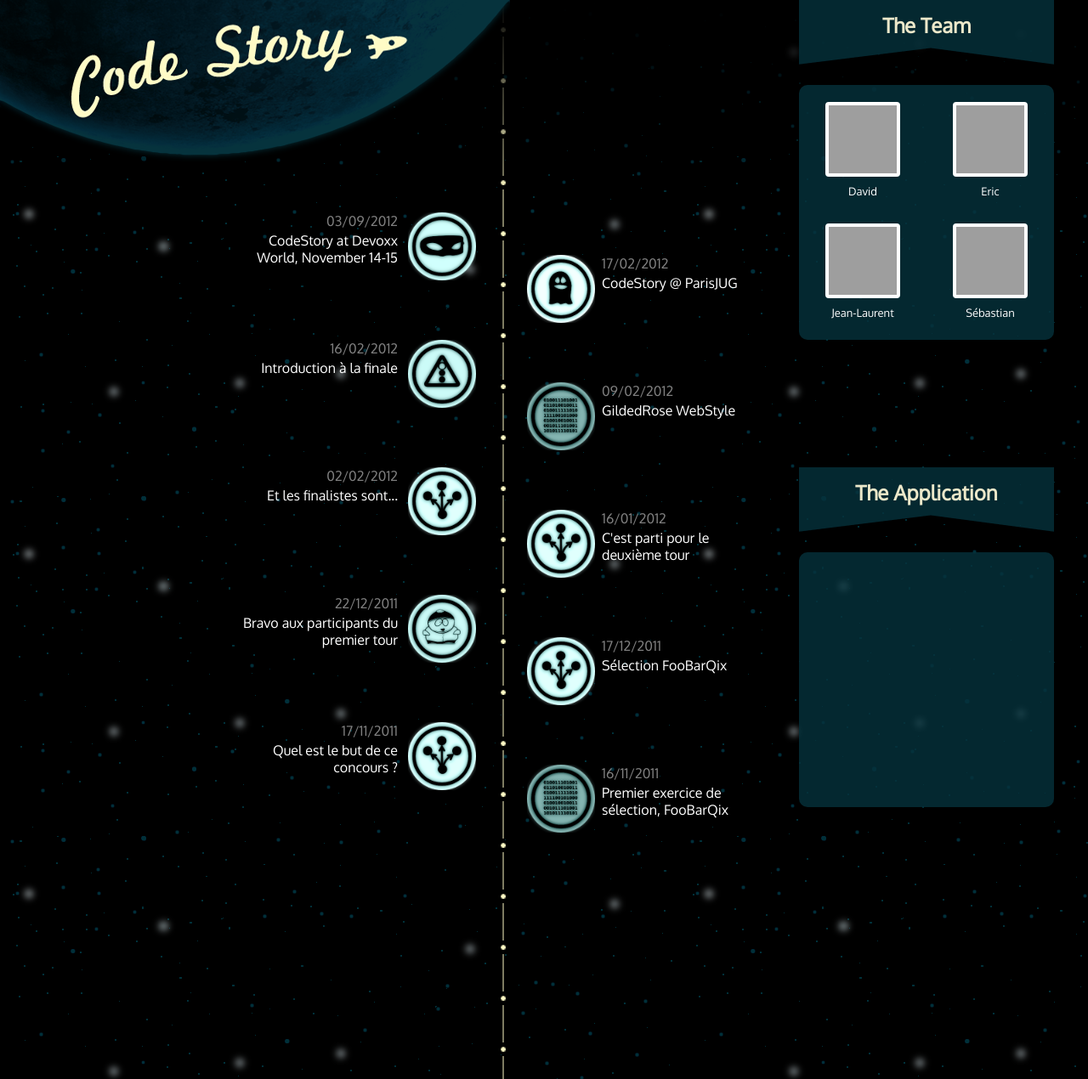
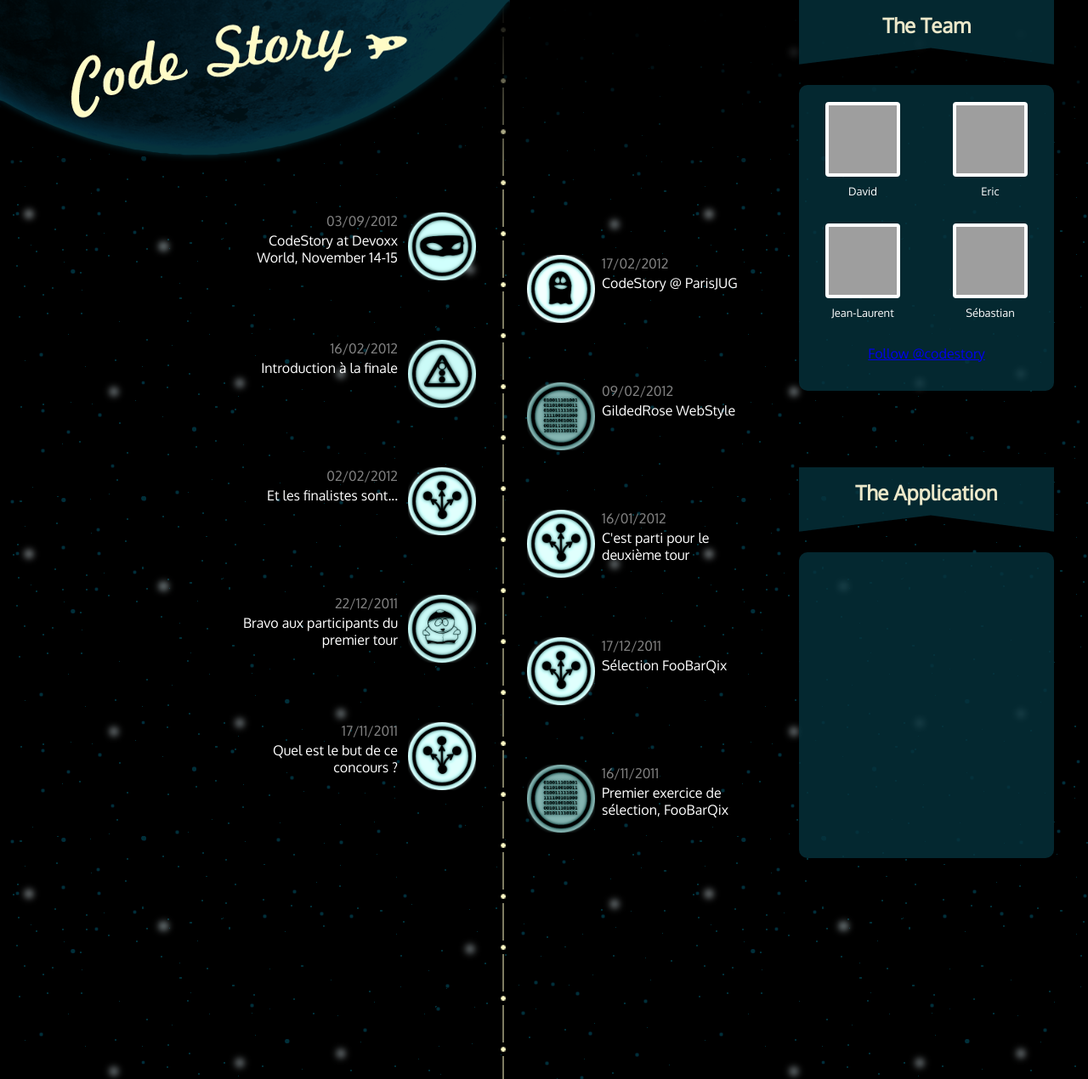
Before and after one commit to CodeStory/code-story-blog, a Jekyll site: the page built from index.html, in a window 1280 px wide and 1270 px high. Shown: the whole window at 85% size. Built offline with Jekyll 4.4.1, drawn with Linux system fonts in a browser that asks for light colours; comment, search, counter and statistics services are not loaded; grey boxes are pictures that could not be loaded.

Commit message:
A button to follow us on twitter in home page.

```diff
--- a/css/screen.css
+++ b/css/screen.css
@@ -206,7 +206,7 @@
 	background: url('../images/badges-background.png') repeat-y center;
 	border-radius: 10px;
 	padding-top: 20px;
-	height: 280px;
+	height: 340px;
 	z-index: 9999;
 }
 
@@ -222,6 +222,9 @@
 	float: left;
 	width: 150px;
 	text-align: center;
+}
+#twitter {
+    text-align: center;
 }
 .badge .portrait {
 	background-color: white;
--- a/index.html
+++ b/index.html
@@ -7,6 +7,7 @@
     {% for post in site.categories.post %}
     <div class="article">
         <a href="{{ post.url }}"><img class="icon" src="images/badges/{{ post.badge  }}.png"/></a>
+
         <div class="description">
             <div class="date">{{ post.date | date: "%d/%m/%Y" }}</div>
             <a href="{{ post.url }}">{{ post.title }}</a>
@@ -21,9 +22,24 @@
     {% for post in site.categories.about reversed %}
     <div class="badge">
         <a href="{{ post.url }}"><img class="portrait" src="http://gravatar.com/avatar/{{ post.gravatar }}?s=160"></a>
+
         <p>{{ post.title }}</p>
     </div>
     {% endfor %}
+
+    <div id="twitter">
+        <a href="https://twitter.com/codestory" class="twitter-follow-button" data-show-count="false" data-size="large">Follow
+            @codestory</a>
+        <script>!function (d, s, id) {
+            var js, fjs = d.getElementsByTagName(s)[0];
+            if (!d.getElementById(id)) {
+                js = d.createElement(s);
+                js.id = id;
+                js.src = "//platform.twitter.com/widgets.js";
+                fjs.parentNode.insertBefore(js, fjs);
+            }
+        }(document, "script", "twitter-wjs");</script>
+    </div>
 </div>
 
 
```
Also changed, not shown: 1 other file. Lines whose indentation alone changed are shown as unchanged.
